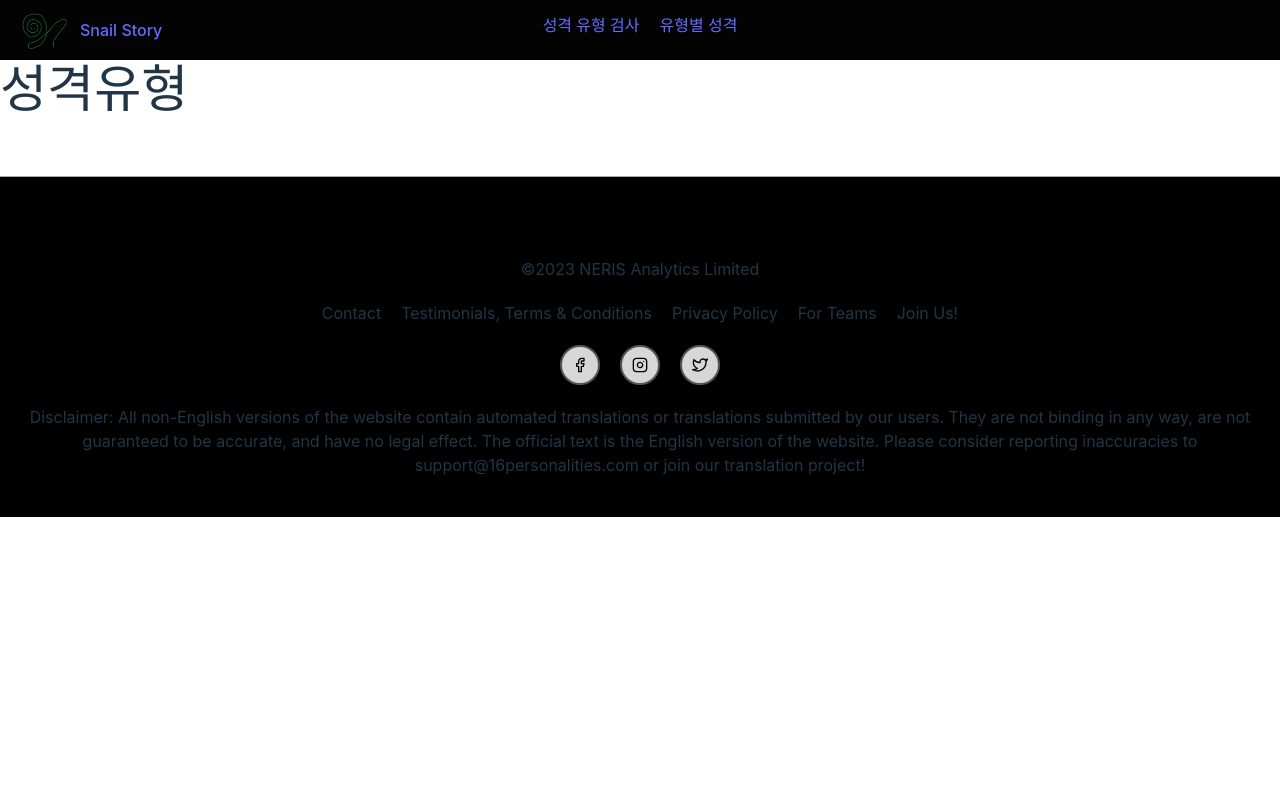
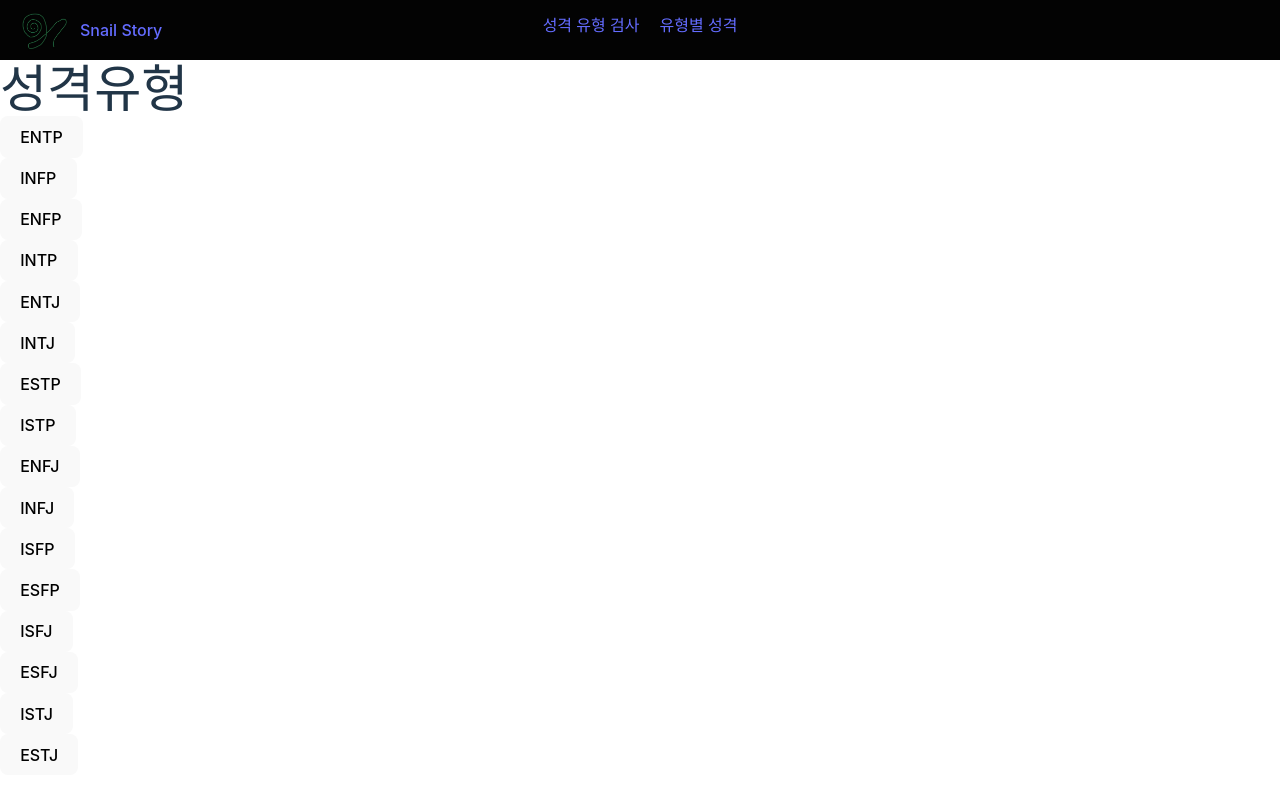
Before and after one commit to snailStory/16personalities, a React (Vite) app: page /typeAnalysis in a window 1280 px wide. Shown: the top 800 px of the page. Built offline with nearby package versions, Linux system fonts and the light colour scheme.

Commit message:
feat: 유형별 성격 페이지 유형별 페이지 이동 버튼 추가

```diff
--- a/src/pages/TypeAnalysis.tsx
+++ b/src/pages/TypeAnalysis.tsx
@@ -1,11 +1,43 @@
-import { useParams } from "react-router";
+import { useNavigate, useParams } from "react-router";
 
+const mbtis = [
+  "ENTP",
+  "INFP",
+  "ENFP",
+  "INTP",
+  "ENTJ",
+  "INTJ",
+  "ESTP",
+  "ISTP",
+  "ENFJ",
+  "INFJ",
+  "ISFP",
+  "ESFP",
+  "ISFJ",
+  "ESFJ",
+  "ISTJ",
+  "ESTJ",
+];
 function TypeAnalysis() {
   const params = useParams();
+  const navigate = useNavigate();
   const { mbti } = params;
   return (
     <div>
       <h1>성격유형</h1>
+      {!mbti && (
+        <ul>
+          {mbtis.map((item, index) => {
+            return (
+              <li key={index}>
+                <button onClick={() => navigate(`/typeAnalysis/${item}`)}>
+                  {item}
+                </button>
+              </li>
+            );
+          })}
+        </ul>
+      )}
       {mbti && <div>{mbti}</div>}
     </div>
   );
```
